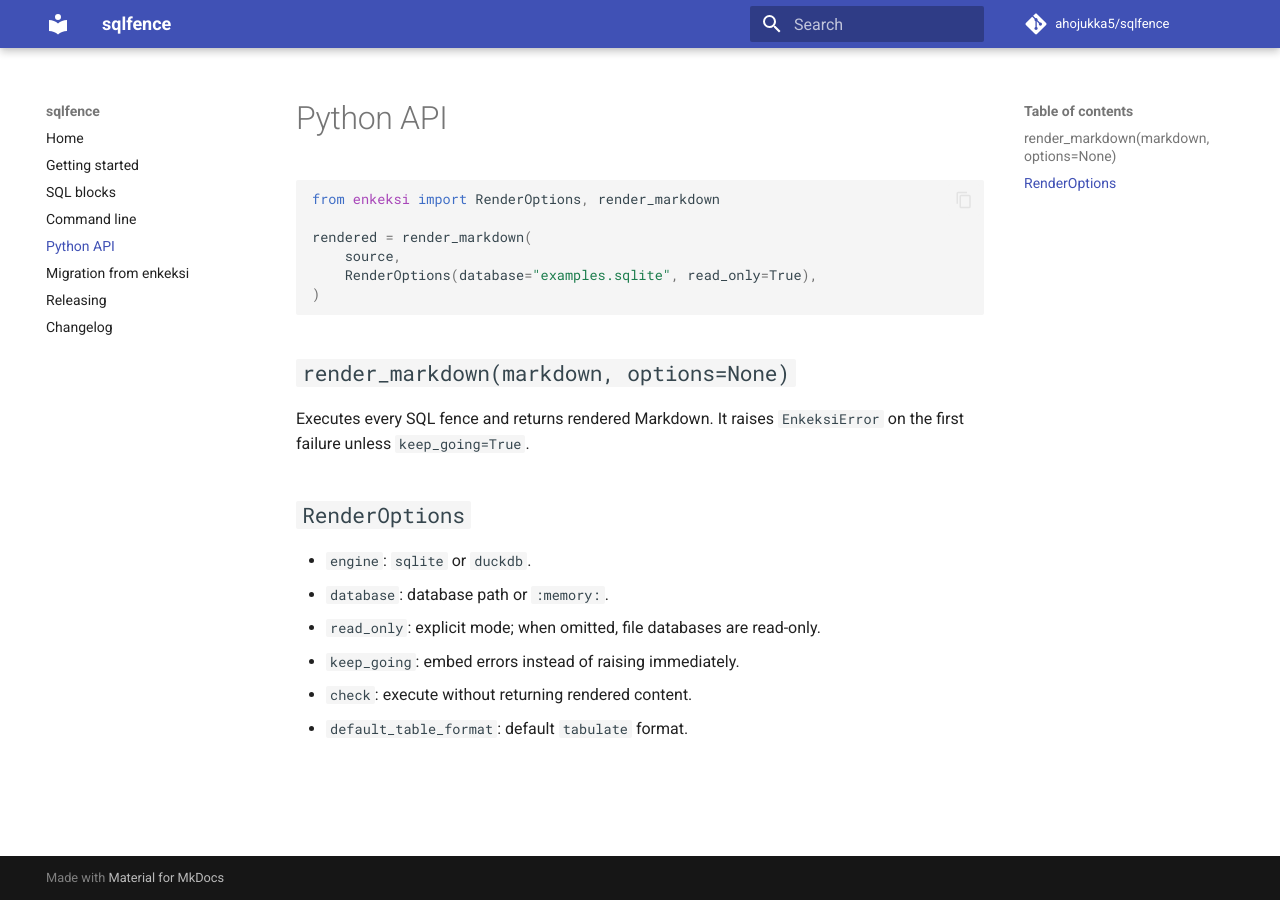
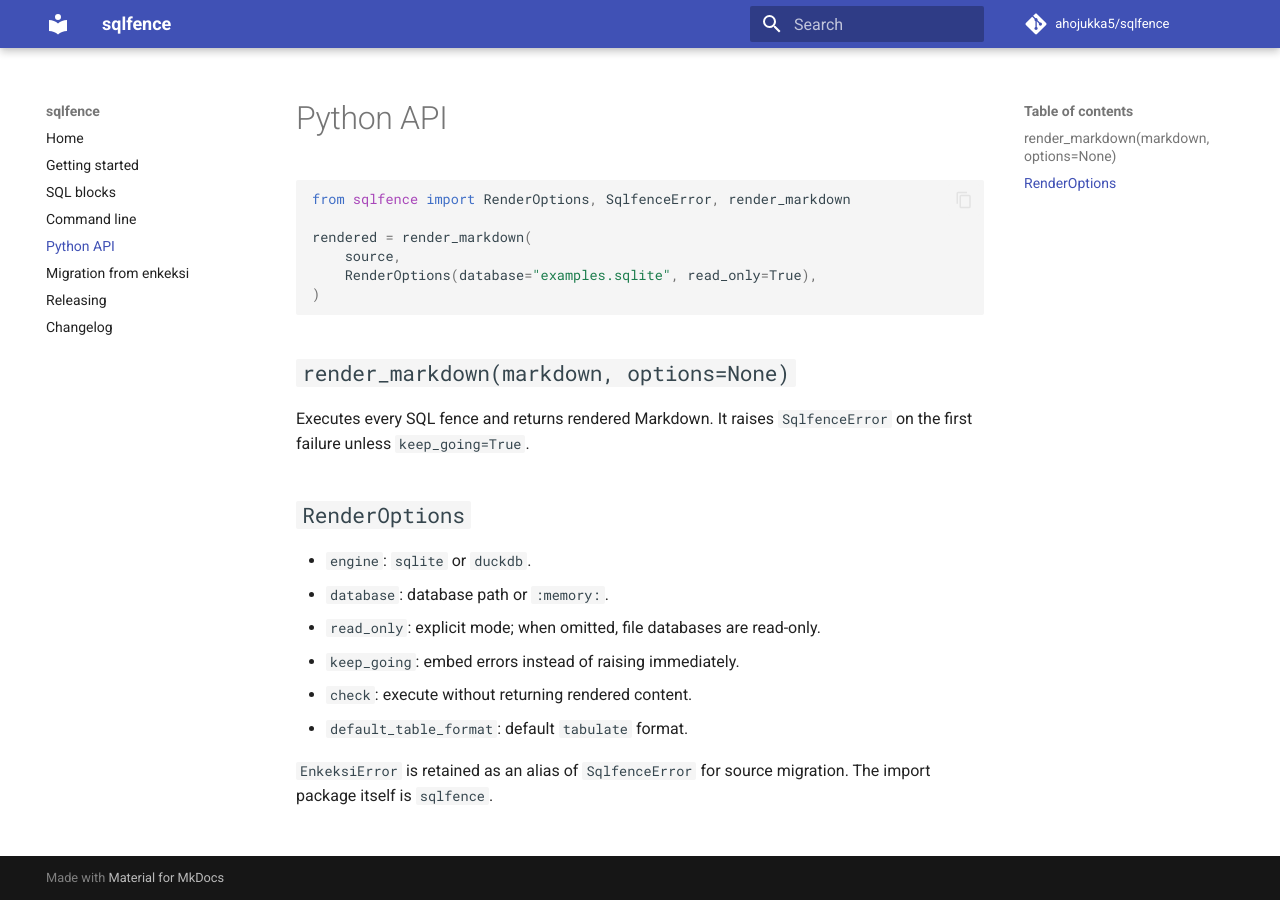
Before and after one commit to ahojukka5/enkeksi, an MkDocs documentation site: the page built from docs/api.md, in a window 1280 px wide. Built offline with MkDocs 1.6.1 and Material for MkDocs 9.7.7, drawn with Linux system fonts in a browser that asks for light colours; comment, search, counter and statistics services are not loaded.

Commit message:
Update sqlfence Python API documentation

````diff
--- a/docs/api.md
+++ b/docs/api.md
@@ -1,7 +1,7 @@
 # Python API
 
 ```python
-from enkeksi import RenderOptions, render_markdown
+from sqlfence import RenderOptions, SqlfenceError, render_markdown
 
 rendered = render_markdown(
     source,
@@ -12,7 +12,7 @@ rendered = render_markdown(
 ## `render_markdown(markdown, options=None)`
 
 Executes every SQL fence and returns rendered Markdown. It raises
-`EnkeksiError` on the first failure unless `keep_going=True`.
+`SqlfenceError` on the first failure unless `keep_going=True`.
 
 ## `RenderOptions`
 
@@ -22,3 +22,6 @@ Executes every SQL fence and returns rendered Markdown. It raises
 - `keep_going`: embed errors instead of raising immediately.
 - `check`: execute without returning rendered content.
 - `default_table_format`: default `tabulate` format.
+
+`EnkeksiError` is retained as an alias of `SqlfenceError` for source migration.
+The import package itself is `sqlfence`.
````
